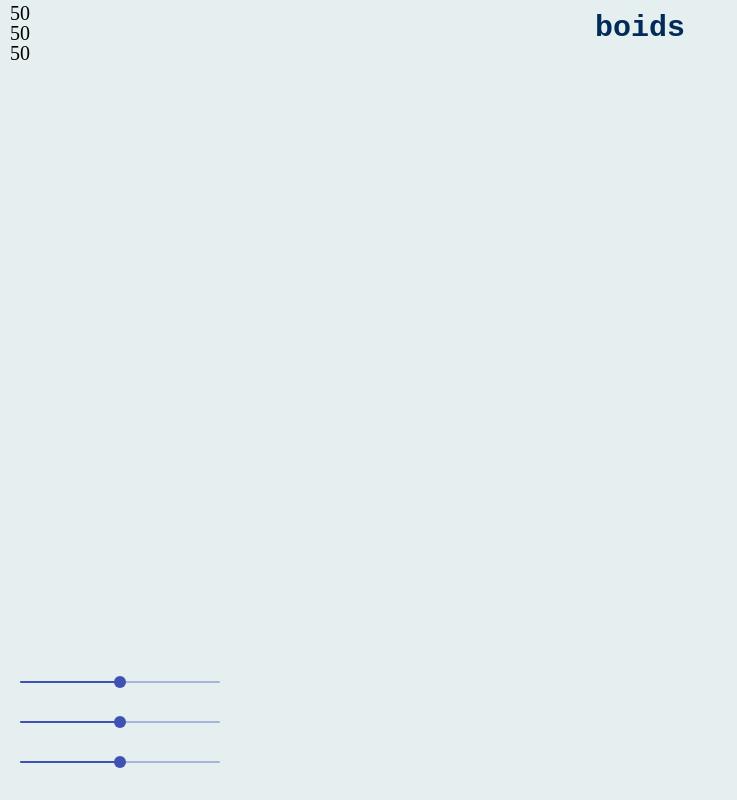
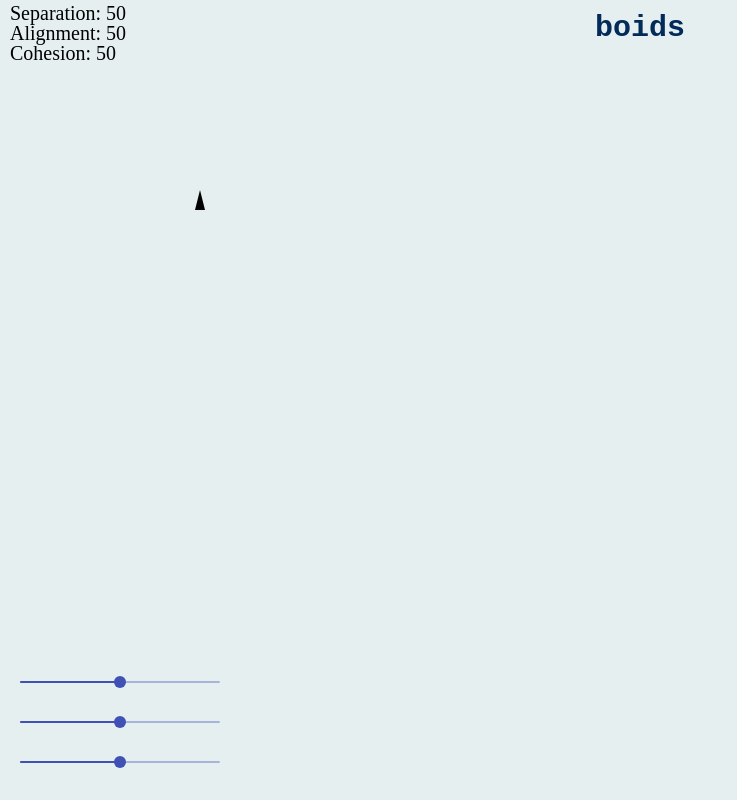
Before and after one commit to Matias-A/boids, a React (Create React App) app: page / in a window 1280 px wide. Shown: the whole page, without its empty margins (0-737 px from the left). Built offline with nearby package versions, Linux system fonts and the light colour scheme.

Commit message:
Initial class for boids

```diff
--- a/src/App.js
+++ b/src/App.js
@@ -2,31 +2,39 @@ import './App.css';
 import Canvas from './Canvas';
 import Slider from '@material-ui/core/Slider';
 import React from 'react';
+import Flock from './flock.js';
 
 function App() {
     const [value1, setValue1] = React.useState(50);
     const [value2, setValue2] = React.useState(50);
     const [value3, setValue3] = React.useState(50);
 
+    let flock = new Flock(1);
+
     const draw = (ctx, frameCount) => {
         ctx.clearRect(0, 0, ctx.canvas.width, ctx.canvas.height)
         ctx.fillStyle = '#000000'
         ctx.font = '20px serif';
-        ctx.fillText(value1, 10, 20);
-        ctx.fillText(value2, 10, 40);
-        ctx.fillText(value3, 10, 60);
-        ctx.fill()
+        ctx.fillText("Separation: " + value1, 10, 20);
+        ctx.fillText("Alignment: " + value2, 10, 40);
+        ctx.fillText("Cohesion: " + value3, 10, 60);
+
+        flock.draw(ctx);
+
     }
 
     const handleChange1 = (event, newValue) => {
+        flock.setSeparation(newValue);
         setValue1(newValue);
     };
 
     const handleChange2 = (event, newValue) => {
+        flock.setAlignment(newValue);
         setValue2(newValue);
     };
 
     const handleChange3 = (event, newValue) => {
+        flock.setCohesion(newValue);
         setValue3(newValue);
     };
 
--- a/src/boid.js
+++ b/src/boid.js
@@ -7,6 +7,9 @@ class Boid {
         // Constants
         this.speed = 1;
         this.angspeed = 1;
+        // Keep these as even numbers
+        this.length = 20;
+        this.width = 10;
     }
 
     move() {
@@ -14,7 +17,7 @@ class Boid {
     }
 
     rotate(clockwise) {
-        if clockwise {
+        if (clockwise) {
             this.alpha += this.angspeed;
         } else {
             this.alpha -= this.angspeed;
@@ -22,6 +25,15 @@ class Boid {
     }
 
     draw(ctx) {
-
+        ctx.beginPath();
+        ctx.moveTo(this.x, this.y-this.length/2);
+        ctx.lineTo(this.x-this.width/2,this.y+this.length/2);
+        ctx.lineTo(this.x+this.width/2,this.y+this.length/2);
+        //
+        //ctx.lineTo(this.x + this.width / 2, this.y + this.height / 2);
+        //ctx.lineTo(this.x - this.width / 2, this.y + this.height / 2);
+        ctx.fill();
     }
 }
+
+export default Boid;
--- /dev/null
+++ b/src/flock.js
@@ -0,0 +1,30 @@
+import Boid from './boid.js';
+
+class Flock {
+    constructor(num) {
+        this.boids = [new Boid(200,200,0)];
+        this.separation = 50;
+        this.alignment = 50;
+        this.cohesion = 50;
+    }
+
+    setSeparation(val) {
+        this.separation = val;
+    }
+
+    setAlignment(val) {
+        this.alignment = val;
+    }
+
+    setCohesion(val) {
+        this.cohesion = val;
+    }
+
+    draw(ctx) {
+        for (let boid of this.boids) {
+            boid.draw(ctx);
+        }
+    }
+}
+
+export default Flock;
```
